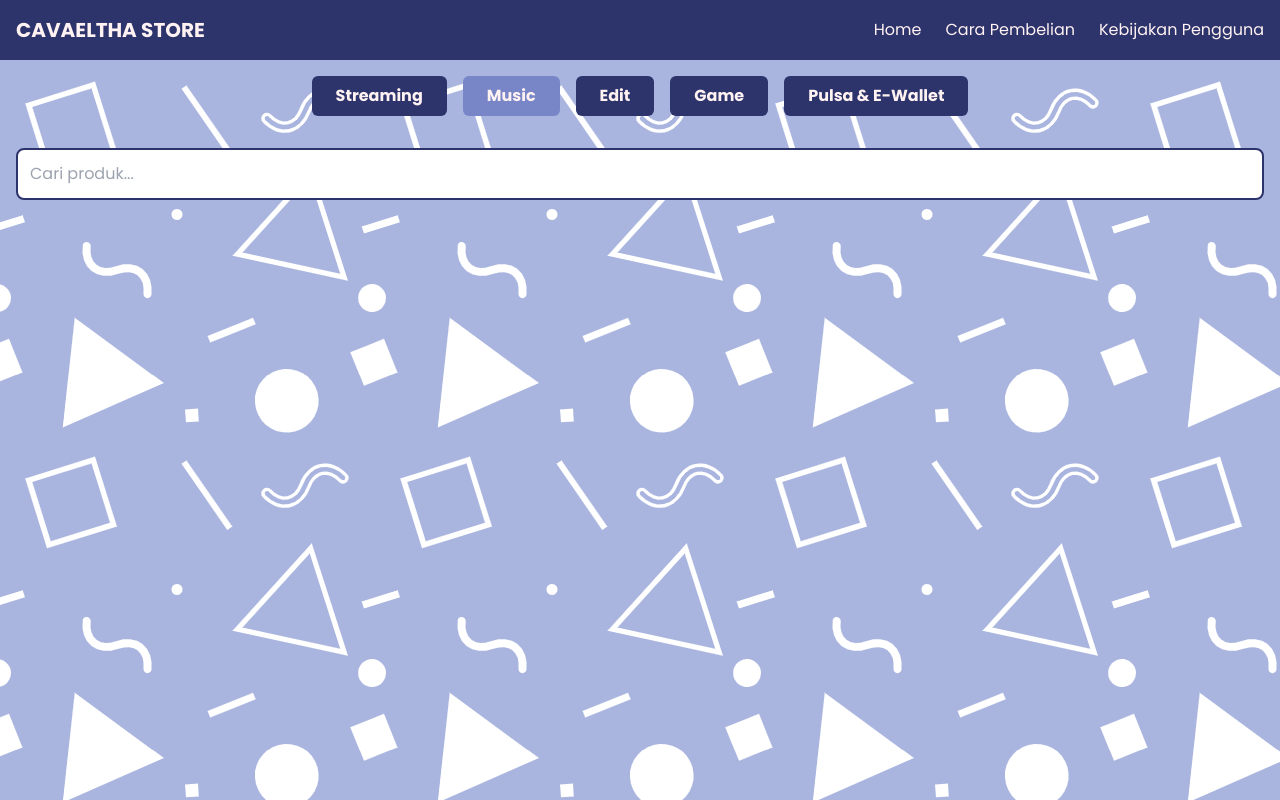
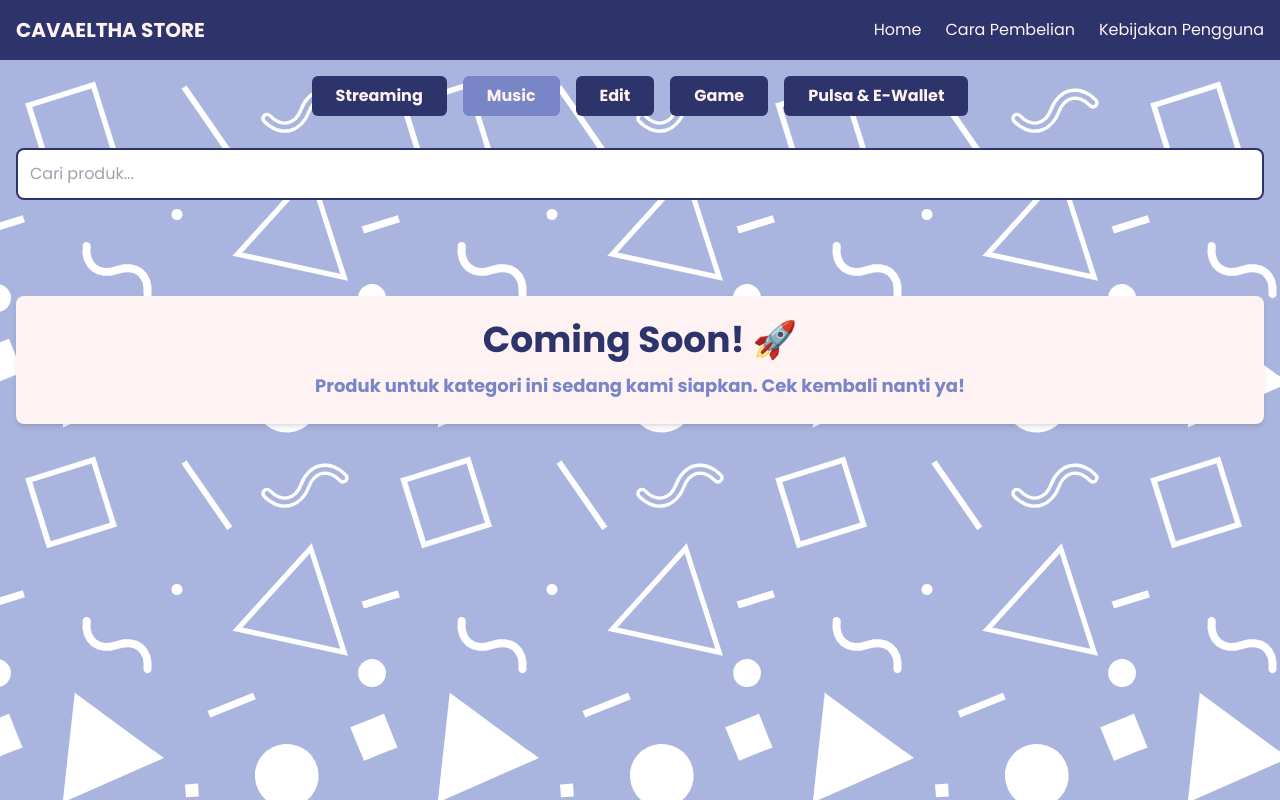
Before and after one commit to mikaelalvianrizky/cavaeltha-store, a React (Create React App) app: page / in a window 1280 px wide. Both pictures are taken after a click on the button "Music". Built offline with nearby package versions, Linux system fonts and the light colour scheme.

Commit message:
add coming soon

```diff
--- a/src/App.js
+++ b/src/App.js
@@ -6,6 +6,7 @@ import Categories from './components/Categories';
 import WelcomeMessage from './components/WelcomeMessage';
 import SearchBar from './components/SearchBar';
 import ProductList from './components/ProductList';
+import ComingSoon from './components/ComingSoon'; // 1. Import the new component
 import { products as initialProducts, categories } from './data/products';
 
 function App() {
@@ -14,21 +15,21 @@ function App() {
   const [selectedCategory, setSelectedCategory] = useState(null);
   const [isHomePage, setIsHomePage] = useState(true);
 
+  // This useEffect logic remains the same
   useEffect(() => {
     if (!selectedCategory) return;
 
-    let filteredProducts = initialProducts.filter(product =>
-      product.category === selectedCategory
+    let filteredProducts = initialProducts.filter(
+      (product) => product.category === selectedCategory
     );
 
     if (searchQuery) {
-      filteredProducts = filteredProducts.filter(product =>
+      filteredProducts = filteredProducts.filter((product) =>
         product.name.toLowerCase().includes(searchQuery.toLowerCase())
       );
     }
 
     setProducts(filteredProducts);
-
   }, [searchQuery, selectedCategory]);
 
   const handleCategorySelect = (category) => {
@@ -47,11 +48,10 @@ function App() {
     <div className="App min-h-screen font-sans">
       <Navbar onHomeClick={handleGoHome} />
       <main>
-        {/* --- CHANGE IS HERE --- */}
         <Categories
           onCategorySelect={handleCategorySelect}
           categories={categories}
-          activeCategory={selectedCategory} // Pass the active category as a prop
+          activeCategory={selectedCategory}
         />
 
         {isHomePage ? (
@@ -62,7 +62,13 @@ function App() {
               searchQuery={searchQuery}
               setSearchQuery={setSearchQuery}
             />
-            <ProductList products={products} />
+
+            {/* 2. Check if products exist, otherwise show ComingSoon */}
+            {products.length > 0 ? (
+              <ProductList products={products} />
+            ) : (
+              <ComingSoon />
+            )}
           </>
         )}
       </main>
--- /dev/null
+++ b/src/components/ComingSoon.jsx
@@ -0,0 +1,16 @@
+const ComingSoon = () => {
+  return (
+    <div className="container mx-auto text-center py-20 px-4">
+        <div className="bg-off-white p-6 rounded-lg shadow-md text-center leading-relaxed">
+            <h2 className="text-4xl font-bold text-dark-blue mb-3">
+                Coming Soon! 🚀
+            </h2>
+            <p className="text-lg text-mid-blue font-semibold">
+                Produk untuk kategori ini sedang kami siapkan. Cek kembali nanti ya!
+            </p>
+        </div>
+    </div>
+  );
+};
+
+export default ComingSoon;
```
